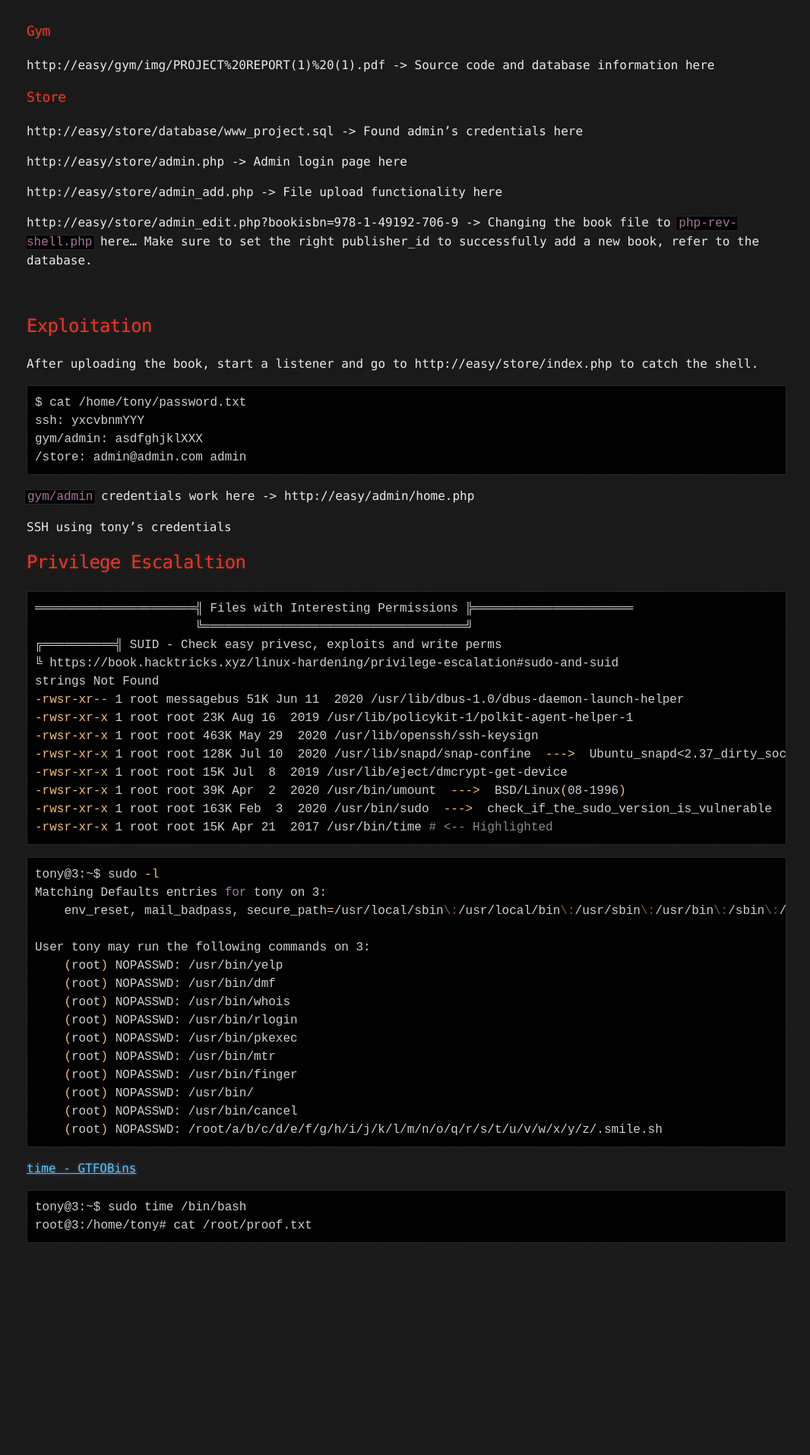
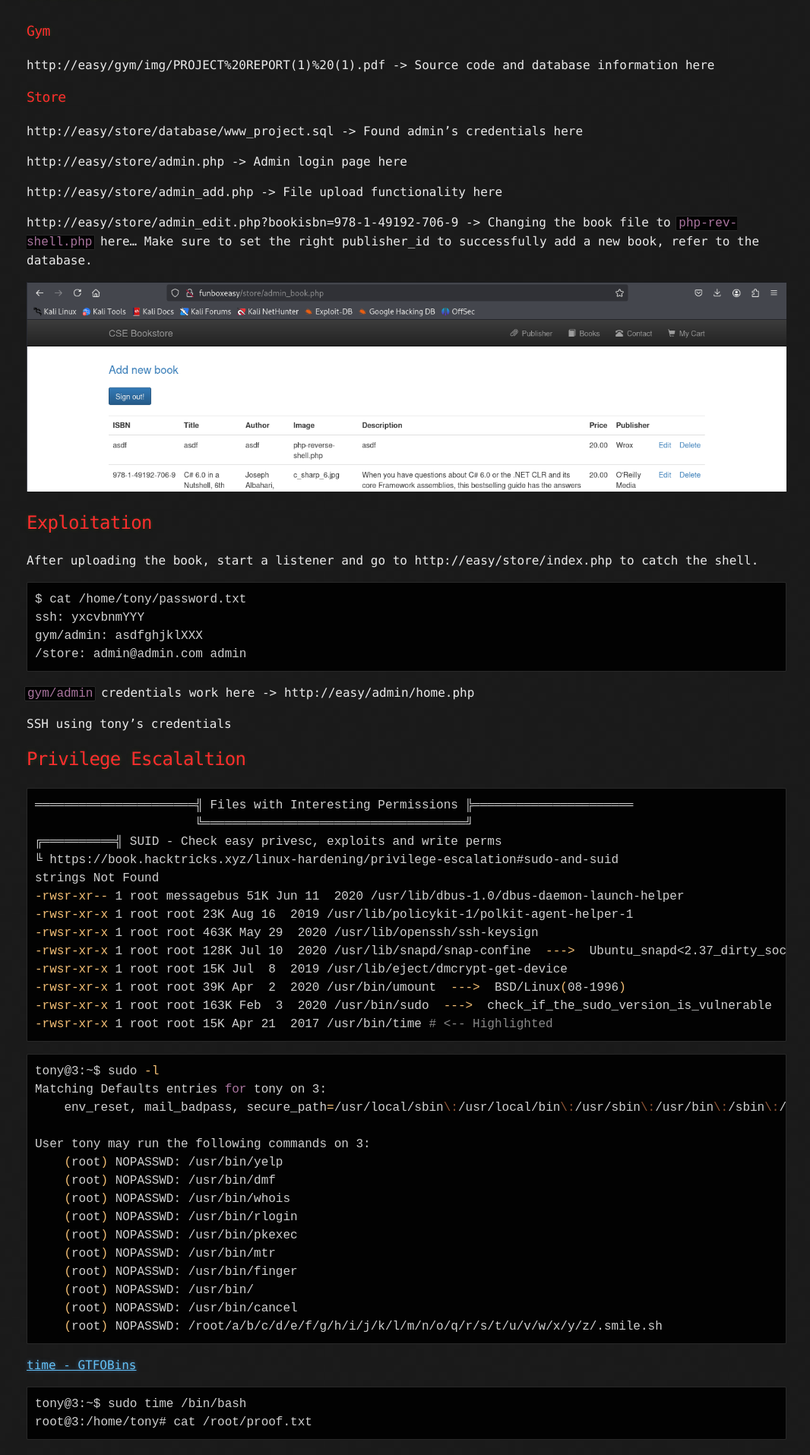
Before and after one commit to laughtersec/laughtersec.github.io, a Jekyll site: the page built from pages/FunboxEasy.md, in a window 1280 px wide. Shown: the part 925-2840 px from the top of the page at 76% size, without its empty margins (105-1171 px from the left). Built offline with Jekyll 4.4.1, drawn with Linux system fonts in a browser that asks for light colours; our own code applies the rules of GitHub Pages for plain Markdown files; before the commit the page ends 2581 px from its top, so only the background shows below that.

Commit message:
Update FunboxEasy.md

```diff
--- a/pages/FunboxEasy.md
+++ b/pages/FunboxEasy.md
@@ -42,7 +42,7 @@ http://easy/store/admin_add.php -> File upload functionality here
 
 http://easy/store/admin_edit.php?bookisbn=978-1-49192-706-9 -> Changing the book file to `php-rev-shell.php` here... Make sure to set the right publisher_id to successfully add a new book, refer to the database.
 
-![](../png/vulnhub_funboxeasy.png)
+![](png/vulnhub_funboxeasy.png)
 
 ## Exploitation
 
```
